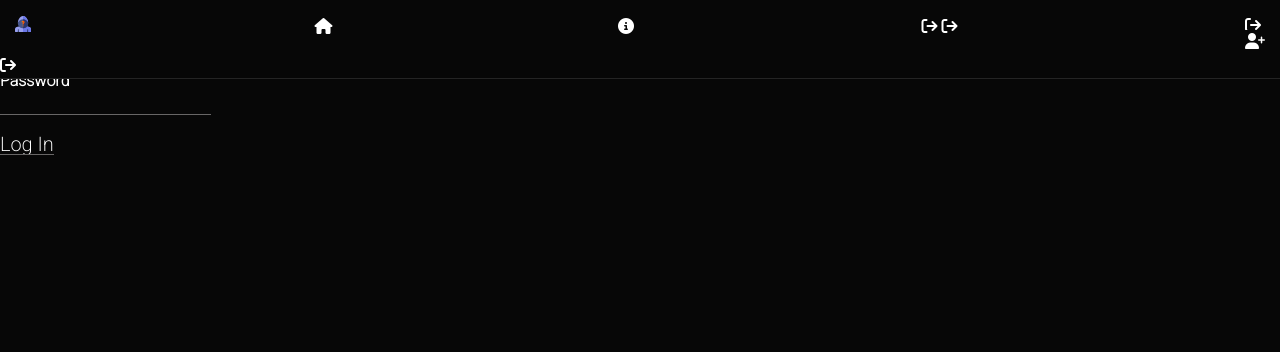
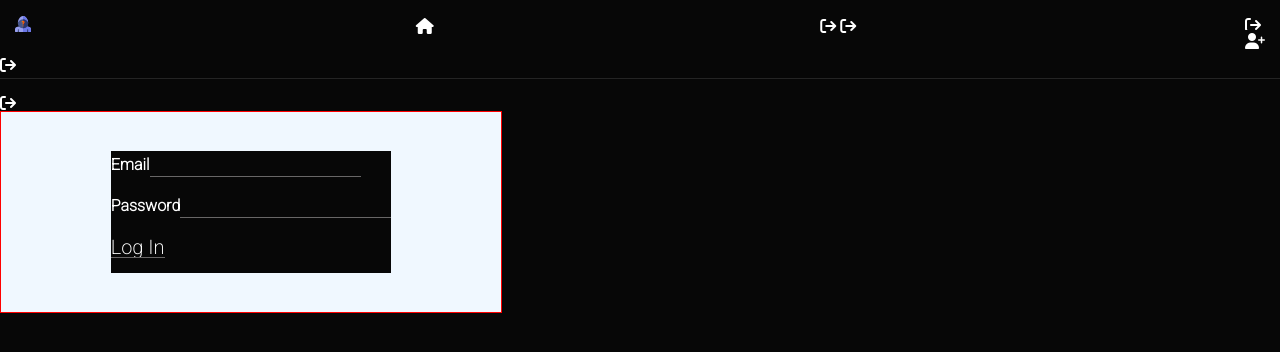
Before and after one commit to kevanteaniah/anonymo, a Flask app: page /login in a window 1280 px wide. Shown: the top 352 px of the page. Run offline with Flask 2, Linux system fonts and the light colour scheme; some libraries are stand-ins or nearby versions.

Commit message:
Update profile pag

```diff
--- a/myapp/nymos/views.py
+++ b/myapp/nymos/views.py
@@ -24,7 +24,7 @@ def create_post():
 @nymos.route('/<int:nymo_id>')
 def nymo(nymo_id):
     nymo = Nymo.query.get_or_404(nymo_id)
-    return render_template('blog_post.html', title=nymo.title, date=nymo.date, post=nymo)
+    return render_template('nymo.html', title=nymo.title, date=nymo.date, nymo=nymo)
 
 @nymos.route('/<int:nymo_id>/update',methods=['GET','POST'])
 @login_required
--- a/myapp/static/main.css
+++ b/myapp/static/main.css
@@ -8,17 +8,27 @@
   font-family: 'Heebo', sans-serif;
 }
 
+body {
+
+
+}
+
+.container{
+
+
+}
+
 /* Nav bar */
 #nav {
+  top: 0;
   left: 0;
 	width: 100%;
-	float: left;
 	margin: 0 0 1em 0;
 	padding: 0;
 	background-color: #070707;
 	border-bottom: 1px solid rgb(36, 36, 36);
   color: white;
-  position: fixed;
+  z-index: 1;
 }
 
 ul{
@@ -131,9 +141,6 @@ textarea{
   position: relative;
 }
 
-.container{
-  border: red;
-}
 
 .nymos-list-container{
   border: 1px solid red;
@@ -185,6 +192,45 @@ textarea{
   margin-left: 75px;
 }
 
+/* Login */
+
+.login{
+  display: flex;
+  flex-direction: column;
+  justify-content: center;
+  align-items: center;
+  border: 1px solid red;
+  width: 500px;
+  height: 200px;
+  margin: auto;
+  background-color: aliceblue;
+}
+
+/* register form */
+.register {
+  border: 1px solid #dddddd;
+  width: 300px;
+  margin: auto;
+
+
+}
+
+/*account page */
+.form-container{
+  justify-content: center;
+  width: 100%;
+  height: 50vh;
+}
+
+.form-position{
+  margin: auto;
+  width: 25%;
+}
+
+
+
+
+
 
 
 
--- a/myapp/templates/base.html
+++ b/myapp/templates/base.html
@@ -17,9 +17,9 @@
         <li class="nav-link">
             <a href="{{url_for('core.index')}}"><i class="fa-solid fa-house"></i></a>
         </li>
-        <li class="nav-link">
+        <!-- <li class="nav-link">
             <a href="{{url_for('core.info')}}"><i class="fa-solid fa-circle-info"></i></a>
-        </li>
+        </li> -->
 
         {% if current_user.is_authenticated %}
         <li class="nav-link">
--- a/myapp/templates/login.html
+++ b/myapp/templates/login.html
@@ -1,6 +1,8 @@
 {% extends "base.html" %}
 {% block content %}
 
+
+<div class="login">
     <form method="POST">
         {{form.hidden_tag()}}
         {{form.email.label}}{{form.email}}<br>
@@ -8,4 +10,6 @@
         {{form.submit()}}
 
     </form>
+</div>
+
 {% endblock %}
--- a/myapp/templates/register.html
+++ b/myapp/templates/register.html
@@ -1,6 +1,6 @@
 {% extends "base.html" %}
 {% block content %}
-
+<div class="register">
 <form method="POST">
     {{form.hidden_tag()}}
     {{form.email.label}}{{form.email}}<br>
@@ -9,4 +9,5 @@
     {{form.pass_confirm.label}}{{form.pass_confirm}}<br>
     {{form.submit()}}
 </form>
+</div>
 {% endblock %}
```
Also changed, not shown: myapp/templates/account.html (+8 -9 lines). Lines whose indentation alone changed are shown as unchanged.
